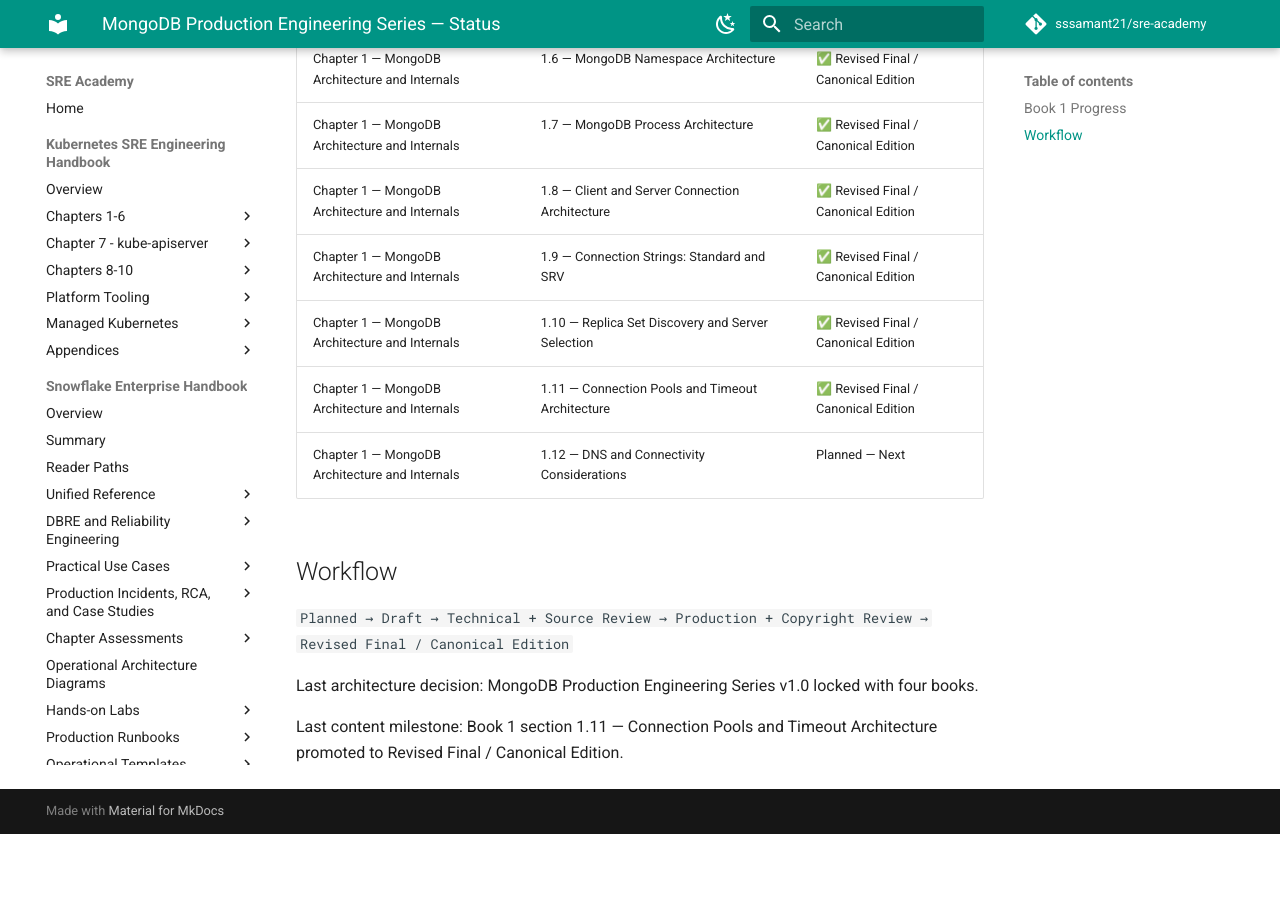
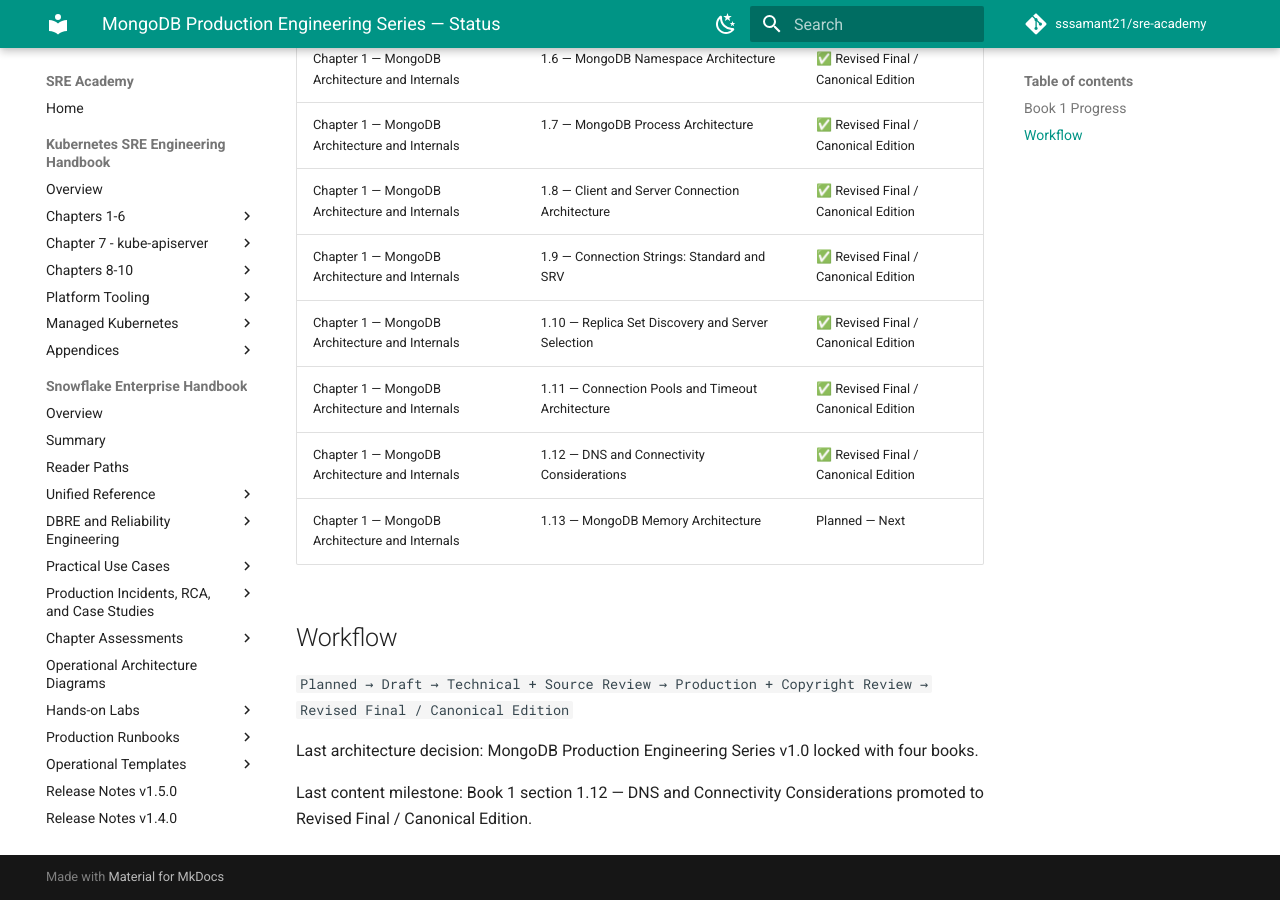
Before and after one commit to sssamant21/sre-academy, an MkDocs documentation site: the page built from docs/books/mongodb/STATUS.md, in a window 1280 px wide and 900 px high, scrolled down 977 px. Built offline with MkDocs 1.6.1 and Material for MkDocs 9.7.7, drawn with Linux system fonts in a browser that asks for light colours; comment, search, counter and statistics services are not loaded; before the commit the page ends 1811 px from its top, so only the background shows below that; some of the changed text lies outside the part shown.

Commit message:
docs(mongodb): update series status for canonical Book 1 section 1.12

```diff
--- a/docs/books/mongodb/STATUS.md
+++ b/docs/books/mongodb/STATUS.md
@@ -2,7 +2,7 @@
 
 | Book | Title | Architecture | Content Status |
 |---|---|---|---|
-| 1 | MongoDB Administration Handbook | 🔒 Locked | In Progress — 1.1–1.11 Canonical |
+| 1 | MongoDB Administration Handbook | 🔒 Locked | In Progress — 1.1–1.12 Canonical |
 | 2 | MongoDB SRE & Reliability Engineering Handbook | 🔒 Locked | Planned |
 | 3 | MongoDB DBRE & Performance Engineering Handbook | 🔒 Locked | Planned |
 | 4 | MongoDB Cloud & Kubernetes Production Handbook | 🔒 Locked | Planned |
@@ -22,7 +22,8 @@
 | Chapter 1 — MongoDB Architecture and Internals | 1.9 — Connection Strings: Standard and SRV | ✅ Revised Final / Canonical Edition |
 | Chapter 1 — MongoDB Architecture and Internals | 1.10 — Replica Set Discovery and Server Selection | ✅ Revised Final / Canonical Edition |
 | Chapter 1 — MongoDB Architecture and Internals | 1.11 — Connection Pools and Timeout Architecture | ✅ Revised Final / Canonical Edition |
-| Chapter 1 — MongoDB Architecture and Internals | 1.12 — DNS and Connectivity Considerations | Planned — Next |
+| Chapter 1 — MongoDB Architecture and Internals | 1.12 — DNS and Connectivity Considerations | ✅ Revised Final / Canonical Edition |
+| Chapter 1 — MongoDB Architecture and Internals | 1.13 — MongoDB Memory Architecture | Planned — Next |
 
 ## Workflow
 
@@ -30,4 +31,4 @@
 
 Last architecture decision: MongoDB Production Engineering Series v1.0 locked with four books.
 
-Last content milestone: Book 1 section 1.11 — Connection Pools and Timeout Architecture promoted to Revised Final / Canonical Edition.
+Last content milestone: Book 1 section 1.12 — DNS and Connectivity Considerations promoted to Revised Final / Canonical Edition.
```
